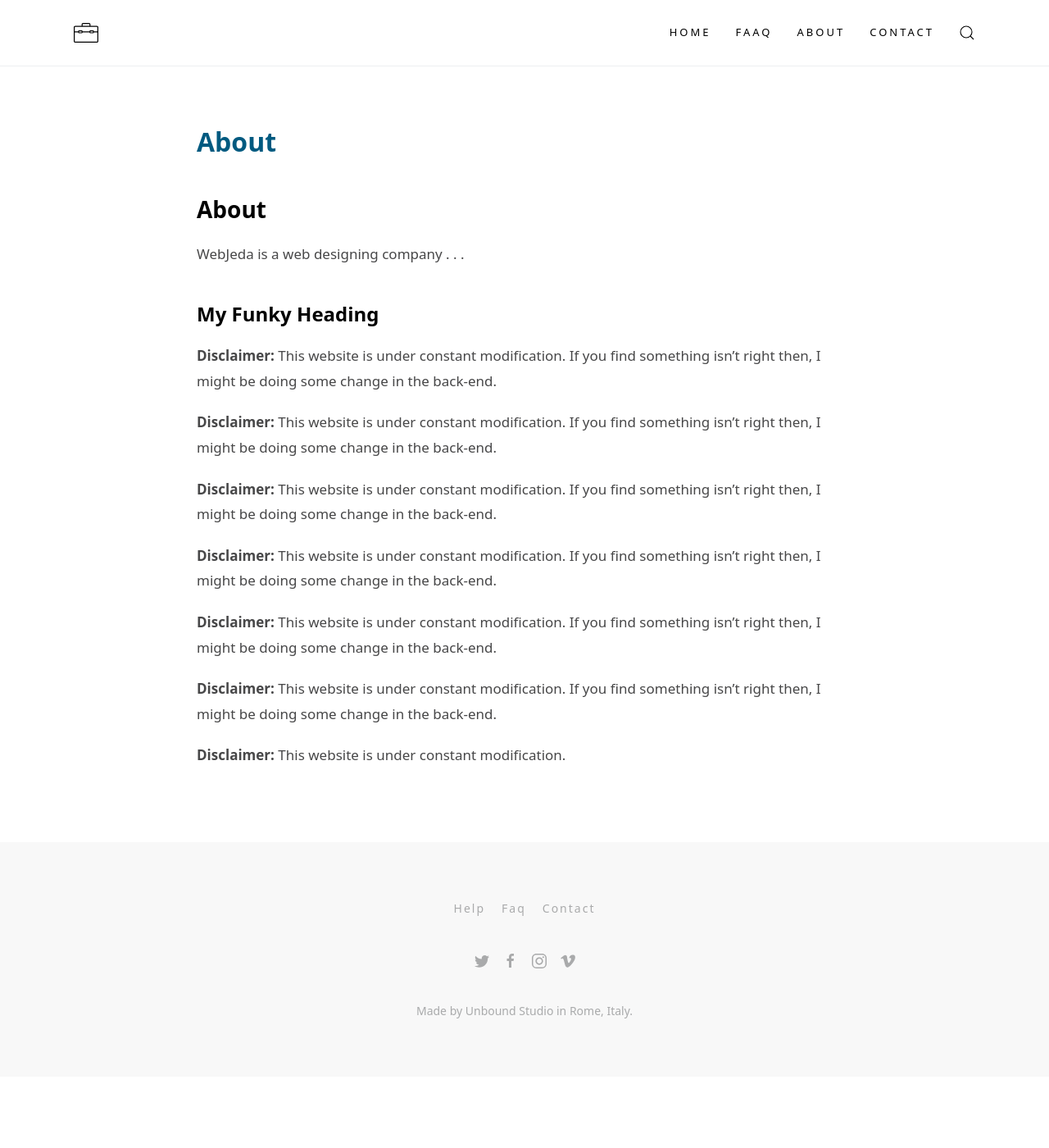
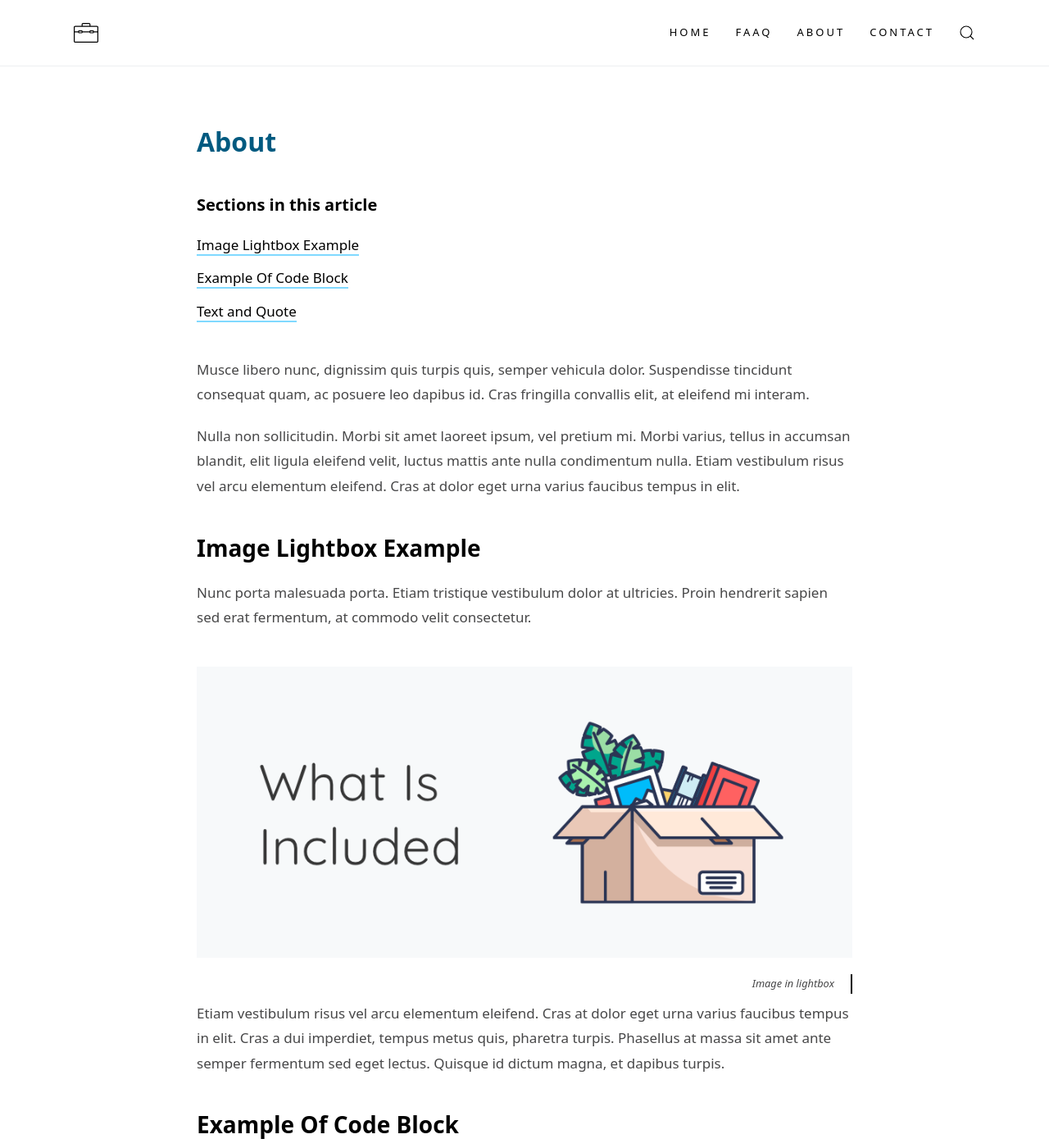
Before and after one commit to robbertl/robbertl.github.io, a Jekyll site: the page built from about.md, in a window 1280 px wide and 1400 px high. Shown: the whole window at 82% size. Built offline with Jekyll 4.4.1, drawn with Linux system fonts in a browser that asks for light colours; some of the changed text lies outside the part shown.

Commit message:
Update about.md

````diff
--- a/about.md
+++ b/about.md
@@ -6,41 +6,42 @@ description: The SocialWelfareAppealie website provides information and details
 permalink: /about/
 ---
 
-## About
+#### Sections in this article
+{:.no_toc}
+* TOC
+{:toc}
 
-WebJeda is a web designing company
-.
-.
-.
+Musce libero nunc, dignissim quis turpis quis, semper vehicula dolor. Suspendisse tincidunt consequat quam, ac posuere leo dapibus id. Cras fringilla convallis elit, at eleifend mi interam.
 
-### My Funky Heading
-{: #top }
+Nulla non sollicitudin. Morbi sit amet laoreet ipsum, vel pretium mi. Morbi varius, tellus in accumsan blandit, elit ligula eleifend velit, luctus mattis ante nulla condimentum nulla. Etiam vestibulum risus vel arcu elementum eleifend. Cras at dolor eget urna varius faucibus tempus in elit.
+
+## Image Lightbox Example
+Nunc porta malesuada porta. Etiam tristique vestibulum dolor at ultricies. Proin hendrerit sapien sed erat fermentum, at commodo velit consectetur.
+
+{% include image.html img="image1.png" style="wide" lightbox="true" alt="Alt for image" caption="Image in lightbox" %}
+
+Etiam vestibulum risus vel arcu elementum eleifend. Cras at dolor eget urna varius faucibus tempus in elit. Cras a dui imperdiet, tempus metus quis, pharetra turpis. Phasellus at massa sit amet ante semper fermentum sed eget lectus. Quisque id dictum magna, et dapibus turpis.
+
+## Example Of Code Block
+In accumsan lacus ac neque maximus dictum. Phasellus eleifend leo id mattis bibendum. Curabitur et purus turpis. Vestibulum ante ipsum primis in faucibus orci luctus et ultrices posuere cubilia Curae;
+
+```html
+<head>
+  <meta charset="utf-8">
+  <meta http-equiv="X-UA-Compatible" content="IE=edge">
+  <meta name="viewport" content="width=device-width, initial-scale=1">
+  <link rel="stylesheet" href="{{ "/assets/css/main.css" | relative_url }}">
+  <link rel="shortcut icon" type="image/png" href="{{ "assets/img/favicon.png" | relative_url }}" >
+  <script src="{{ "/assets/js/main.js" | relative_url }}"></script>
+</head>
+```
 
 
-**Disclaimer:** This website is under constant modification.
-If you find something isn't right then,
-I might be doing some change in the back-end.
+## Text and Quote
+Cras at dolor eget urna varius faucibus tempus in elit. Cras a dui imperdiet, tempus metus quis, pharetra turpis. Phasellus at massa sit amet ante semper fermentum sed eget lectus. Quisque id dictum magna turpis.
 
-**Disclaimer:** This website is under constant modification.
-If you find something isn't right then,
-I might be doing some change in the back-end.
+> Etiam vestibulum risus vel arcu elementum eleifend. Cras at dolor eget urna varius faucibus tempus in elit. Cras a dui imperdiet
 
-**Disclaimer:** This website is under constant modification.
-If you find something isn't right then,
-I might be doing some change in the back-end.
+In accumsan lacus ac neque maximus dictum. Phasellus eleifend leo id mattis bibendum. Curabitur et purus turpis. Vestibulum ante ipsum primis in faucibus orci luctus et ultrices posuere cubilia Curae;
 
-**Disclaimer:** This website is under constant modification.
-If you find something isn't right then,
-I might be doing some change in the back-end.
-
-
-
-**Disclaimer:** This website is under constant modification.
-If you find something isn't right then,
-I might be doing some change in the back-end.
-
-**Disclaimer:** This website is under constant modification.
-If you find something isn't right then,
-I might be doing some change in the back-end.
-
-**Disclaimer:** This website is under constant modification.
+Etiam in fermentum mi. Sed et tempor felis, eu aliquet nisi. Nam eget ullamcorper arcu. Nunc porttitor nisl a dolor blandit, eget consequat sem maximus. Phasellus lacinia quam porta orci malesuada, vel tincidunt.
````
